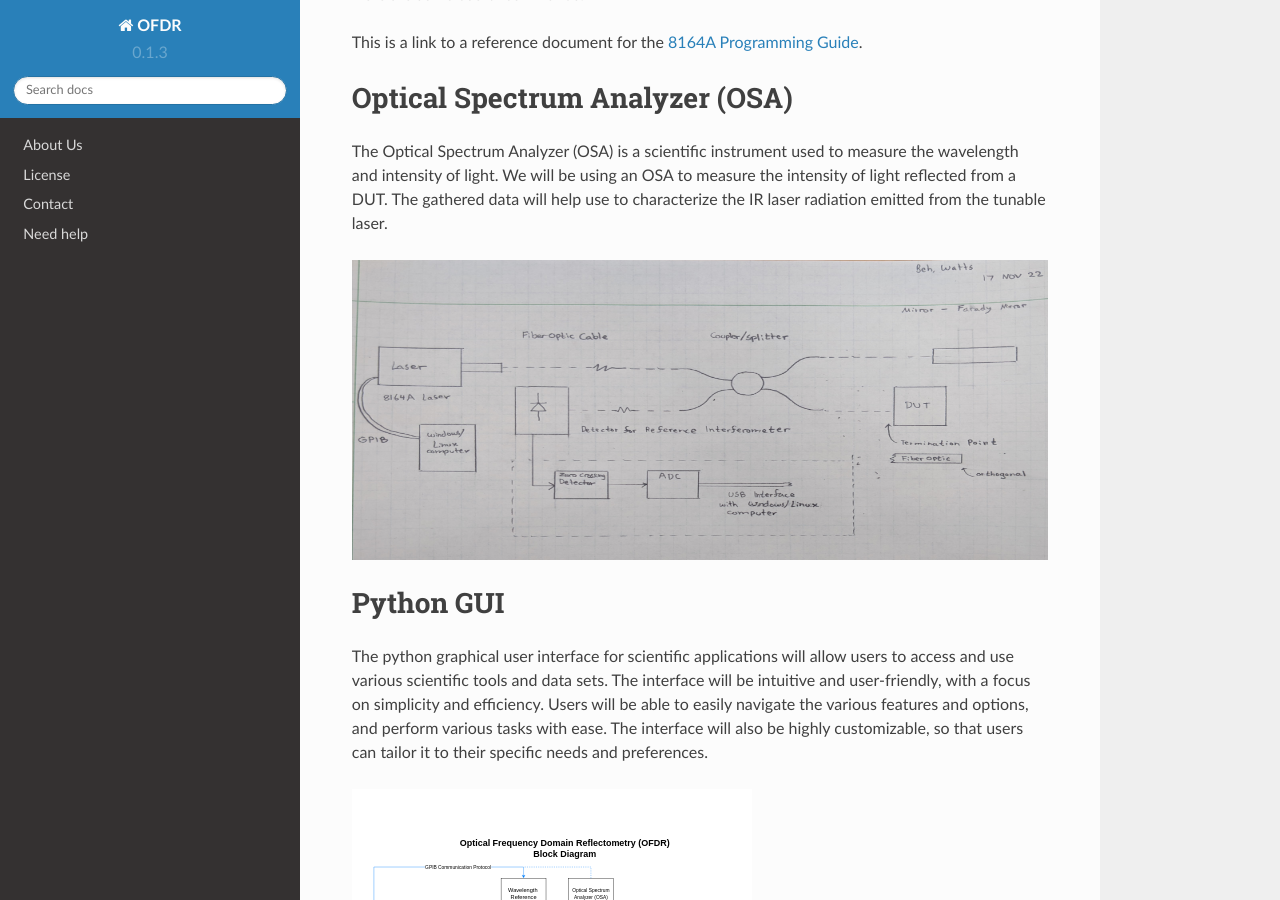
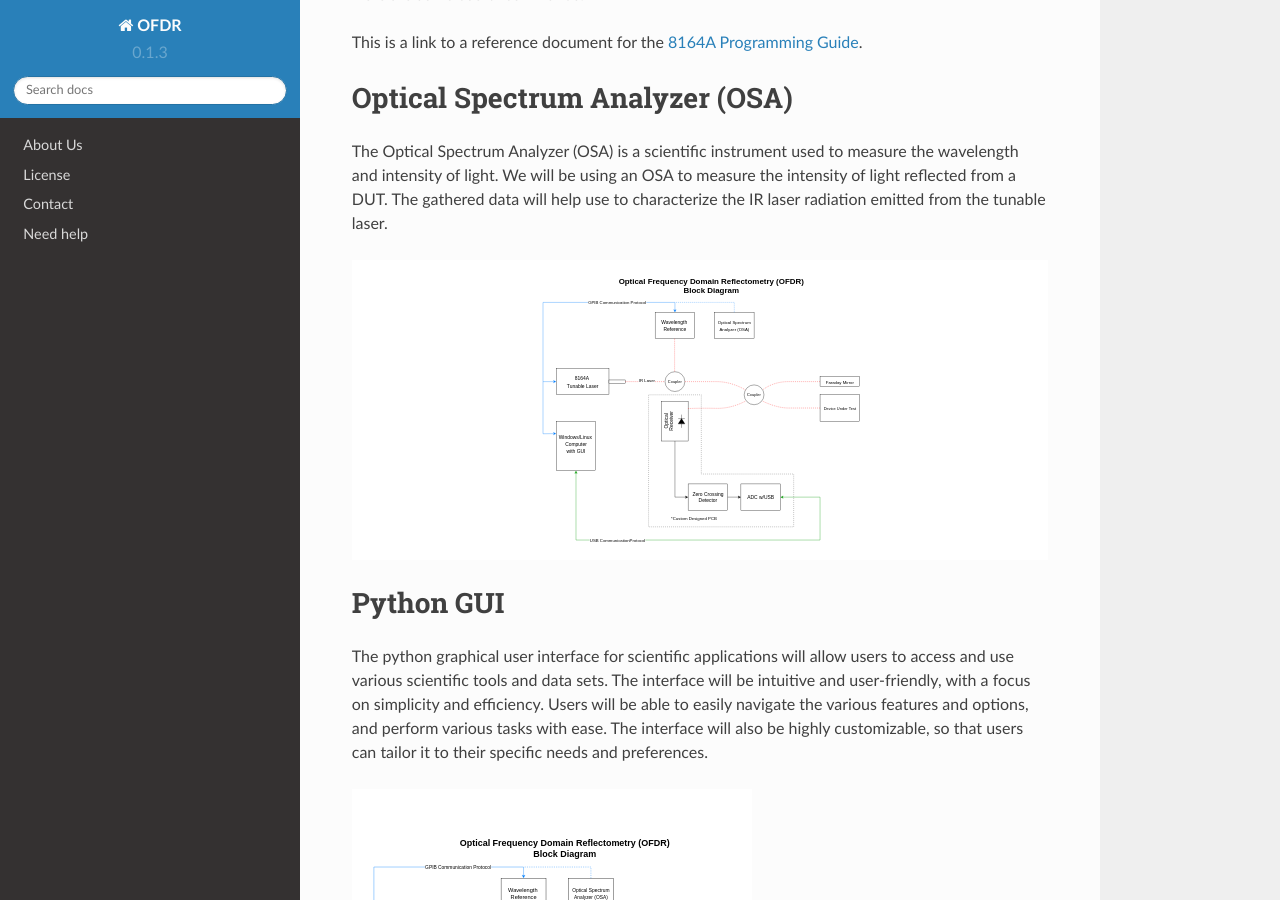
Before and after one commit to wattsjake/OFDR, a Sphinx documentation site: the page built from docs/source/index.rst, in a window 1280 px wide and 900 px high, scrolled down 1331 px. Built offline with Sphinx 7.4.7 and the Read the Docs theme 2.0.0, drawn with Linux system fonts in a browser that asks for light colours; pages that are not in the unit, such as notebooks, are missing from menus.

Commit message:
added svg to the osa

```diff
--- a/docs/source/index.rst
+++ b/docs/source/index.rst
@@ -62,7 +62,7 @@ The Optical Spectrum Analyzer (OSA) is a scientific instrument used to measure t
 be using an OSA to measure the intensity of light reflected from a DUT. The gathered data will help use to characterize the
 IR laser radiation emitted from the tunable laser.
 
-.. image:: images/ofdr_rev1.jpg
+.. image:: images/OFDR.svg
   :width: 800
   :height: 300
   :alt: OFDR Drawing
```
